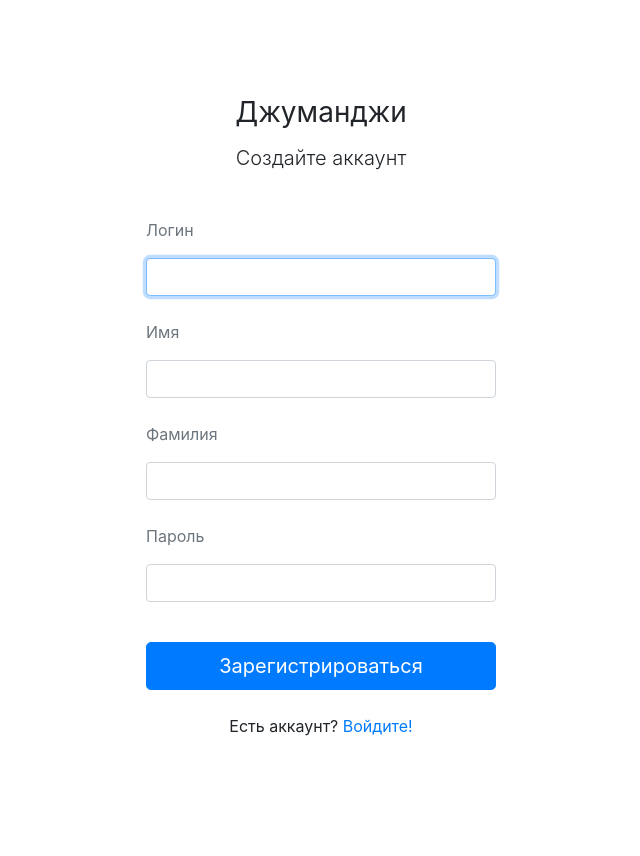
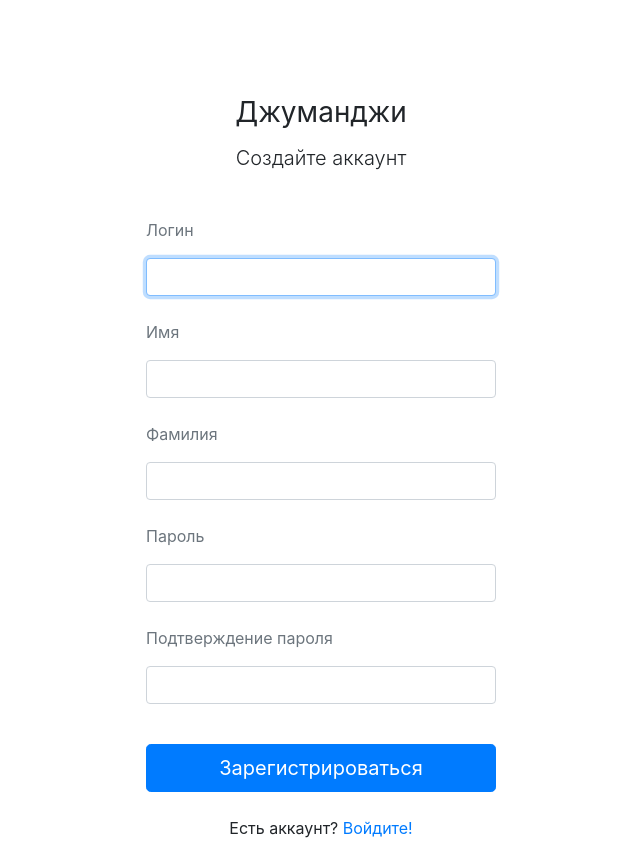
Before and after one commit to begemotoff35/stepik_vacancies_final, a Django app: page /register in a window 1280 px wide. Shown: the whole page, without its empty margins (319-959 px from the left). Before the commit the page ends 736 px from the top, so only its background shows below. Run offline with Django 3.2, Linux system fonts and the light colour scheme; some libraries are stand-ins or nearby versions.

Commit message:
+ authentication

```diff
--- a/vacancies/templates/vacancies/base_authentication.html
+++ b/vacancies/templates/vacancies/base_authentication.html
@@ -12,18 +12,25 @@
   <main class="container">
     <div class="row">
       <div class="col-8 col-lg-4 offset-2 offset-lg-4">
+        {% if "login" in request.path %}
         <form class="form-signin pt-5" action="{% url 'login' %}" method="post">
+        {% else %}
+        <form class="form-signin pt-5" action="{% url 'register' %}" method="post">
+        {% endif %}
           <div class="text-center mt-5 b-1">
             <h1 class="h3 mb-3 font-weight-normal">{{ title }}</h1>
             <p class="h5 font-weight-light">{% if "login" in request.path %} Войдите, чтобы управлять {% else %}Создайте аккаунт{% endif %}</p>
           </div>
           <div class="mt-5 form-label-group">
             <p class="text-muted">Логин</p>
-            <input type="text" id="inputLogin" class="form-control" required autofocus>
-            <label for="inputLogin"></label>
+            <input type="text" name={{ form.username.html_name }} class="form-control" required autofocus>
+            <label></label>
           </div>
           {% block content %}
           {% endblock %}
+{% for error in form.errors %}
+    <span class="error-message">{{ error }}</span>
+{% endfor %}
           <div class="checkbox mb-3"></div>
           {% csrf_token %}
 
--- a/vacancies/templates/vacancies/base_authentication_password.html
+++ b/vacancies/templates/vacancies/base_authentication_password.html
@@ -1,5 +1,5 @@
 <div class="form-label-group">
   <p class="text-muted"> Пароль</p>
-  <input type="password" id="inputPassword" class="form-control" required>
-  <label for="inputPassword"></label>
+  <input type="password" name="{{ form.password.html_name }}" class="form-control" required>
+  <label></label>
 </div>
--- a/vacancies/templates/vacancies/login.html
+++ b/vacancies/templates/vacancies/login.html
@@ -1,6 +1,10 @@
 {% extends "vacancies/base_authentication.html" %}
 {% block content %}
-{% include 'vacancies/base_authentication_password.html' %}
+<div class="form-label-group">
+  <p class="text-muted"> Пароль</p>
+  <input type="password" name="{{ form.password.html_name }}" class="form-control" required>
+  <label></label>
+</div>
 {% endblock content %}
 
 
--- a/vacancies/templates/vacancies/register.html
+++ b/vacancies/templates/vacancies/register.html
@@ -2,16 +2,25 @@
 {% block content %}
 <div class=" form-label-group">
   <p class="text-muted">Имя</p>
-  <input type="text" id="inputName" class="form-control" required >
-  <label for="inputName"></label>
+  <input type="text" name="{{ form.first_name.html_name }}" class="form-control" required >
+  <label></label>
 </div>
 
 <div class=" form-label-group">
   <p class="text-muted">Фамилия</p>
-  <input type="text" id="inputSurname" class="form-control" required >
-  <label for="inputSurname"></label>
+  <input type="text" name="{{ form.last_name.html_name }}" class="form-control" required >
+  <label></label>
 </div>
-{% include 'vacancies/base_authentication_password.html' %}
+<div class="form-label-group">
+  <p class="text-muted"> Пароль</p>
+  <input type="password" name="{{ form.password1.html_name }}" class="form-control" required>
+  <label></label>
+</div>
+<div class="form-label-group">
+  <p class="text-muted"> Подтверждение пароля</p>
+  <input type="password" name="{{ form.password2.html_name }}" class="form-control" required>
+  <label></label>
+</div>
 {% endblock content %}
 
 
--- a/vacancies/views.py
+++ b/vacancies/views.py
@@ -1,15 +1,17 @@
+from django.contrib.auth import authenticate, login
 from django.shortcuts import render, redirect
 
 from django.db.models import Count
-from django.http import Http404
+from django.http import Http404, HttpResponse
+from django.urls import reverse
 
 from django.views.generic.base import TemplateView
 from django.views.generic import CreateView
 from django.contrib.auth.views import LoginView
-from django.contrib.auth.forms import UserCreationForm
+from django.contrib.auth.forms import UserCreationForm, AuthenticationForm
 
 from vacancies.models import Specialty, Company, Vacancy
-from vacancies.forms import LoginForm
+# from vacancies.forms import LoginForm
 
 
 class MainView(TemplateView):
@@ -79,13 +81,44 @@ class CompanyView(TemplateView):
         return context
 
 
+"""def user_login(request):
+    if request.method == 'POST':
+        form = AuthenticationForm(data=request.POST)
+        if form.is_valid():
+            data = form.cleaned_data
+            user = authenticate(request, username=data['username'], password=data['password'])
+            if user is None:
+                return HttpResponse('Invalid login')
+            else:
+                if user.is_active:
+                    login(request, user)
+                    return HttpResponse('Authenticated successfully')
+                else:
+                    return HttpResponse('Disabled account')
+    else:
+        form = AuthenticationForm()
+    return render(request, 'vacancies/login.html', {'form': form})
+"""
+
+
 class MyLoginView(LoginView):
     template_name = "vacancies/login.html"
     redirect_authenticated_user = False
+    form_class = AuthenticationForm
 
     def post(self, request, *args, **kwargs):
-        form = MyLoginView()
-        return redirect('/')
+        form = self.get_form()
+        if form.is_valid():
+            user = form.get_user()
+            if user is None:
+                return HttpResponse('Invalid login')
+            else:
+                if user.is_active:
+                    login(request, user)
+                    return HttpResponse('Authenticated successfully')
+                else:
+                    return HttpResponse('Disabled account')
+        return redirect(reverse('login'))
 
 
 class MySignupView(CreateView):
@@ -94,18 +127,8 @@ class MySignupView(CreateView):
     success_url = 'login'
     # redirect_authenticated_user = False
 
-
-"""def login_view(request):
-    if request.method == 'POST':
-        postcard_form = PostcardForm(request.POST)
-        if postcard_form.is_valid():
-            # какой то процессинг данных
-            data = postcard_form.cleaned_data
-            return HttpResponseRedirect('/thanks/')
-        else:
-            raise Http404
-    else:
-        postcard_form = PostcardForm()
-    return render(request, 'postcard.html', {'form': postcard_form})
-    return render(request, 'vacancies/login.html', {'form': LoginForm})
-"""
+    def post(self, request, *args, **kwargs):
+        form = self.get_form()
+        if form.is_valid():
+            data = form.cleaned_data
+        return redirect(reverse('register'))
```
Also changed, not shown: vacancies/forms.py (+4 -14 lines), db.sqlite3.
